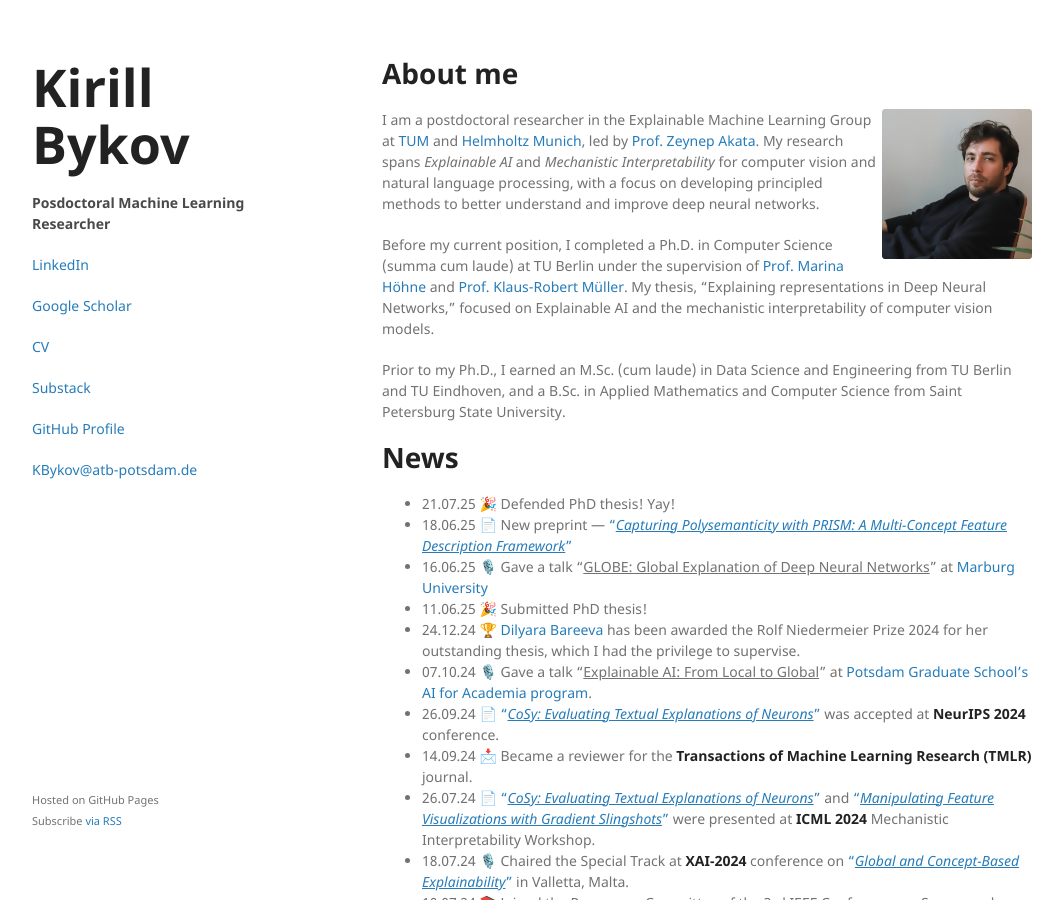
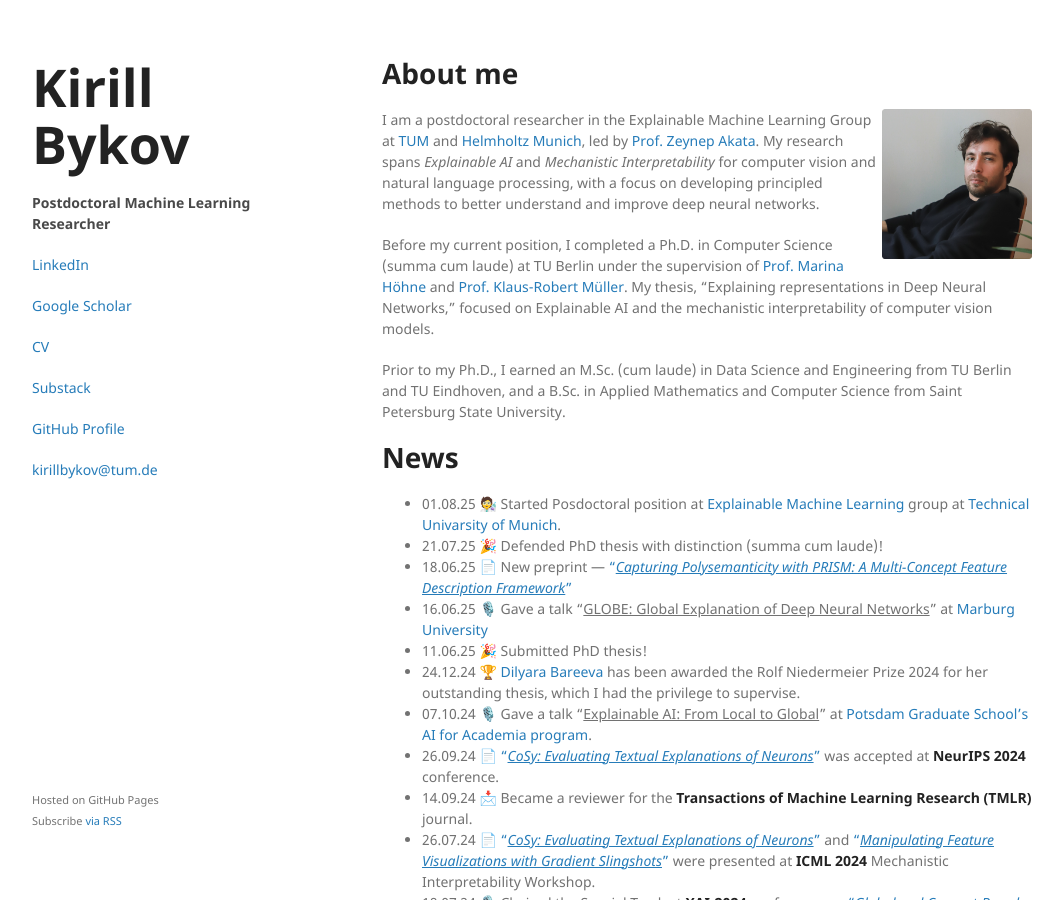
Before and after one commit to lapalap/lapalap.github.io, a Jekyll site: the page built from index.md, in a window 1280 px wide and 900 px high. Shown: the whole window, without its empty margins (108-1171 px from the left). Built offline with Jekyll 4.4.1, drawn with Linux system fonts in a browser that asks for light colours; our own code applies the rules of GitHub Pages for plain Markdown files.

Commit message:
update ✨

```diff
--- a/_config.yml
+++ b/_config.yml
@@ -5,7 +5,7 @@ highlighter:         rouge
 
 
 title: Kirill Bykov
-description: Posdoctoral Machine Learning Researcher
+description: Postdoctoral Machine Learning Researcher
 show_downloads: true
 google_analytics:
 theme: jekyll-theme-minimal
@@ -17,7 +17,7 @@ gems:
 
 # Customise feed settings (uncommenting following two fields to customise feed title and description)
 #title:		     "Kirill Bykov"
-#description:	     "Posdoctoral Machine Learning Researcher"
+#description:	     "Postdoctoral Machine Learning Researcher"
 #twitter:	    "https://twitter.com/kirill_bykov?ref=kirill-bykov.com"
 #scholar:	    "https://scholar.google.com/citations?user=tI39EK8AAAAJ&hl=en"
 #linkedin:	  "https://www.linkedin.com/in/bykovkirill/"
--- a/_layouts/default.html
+++ b/_layouts/default.html
@@ -41,7 +41,7 @@ scrollMSG();
         <p><a href="https://github.com/lapalap/lapalap.github.io/blob/master/_data/cv/Bykov_CV2024.pdf?raw=true">CV</a></p>
         <p><a href="https://kirillbykov.substack.com">Substack</a></p>
         <p><a href="{{ site.github.owner_url }}">GitHub Profile</a></p>
-        <p><a> KBykov@atb-potsdam.de</a></p>
+        <p><a> kirillbykov@tum.de</a></p>
       </header>
       <section>
 
--- a/index.md
+++ b/index.md
@@ -14,7 +14,8 @@ Before my current position, I completed a Ph.D. in Computer Science (summa cum l
 Prior to my Ph.D., I earned an M.Sc. (cum laude) in Data Science and Engineering from TU Berlin and TU Eindhoven, and a B.Sc. in Applied Mathematics and Computer Science from Saint Petersburg State University.
 
 # News
-*   21.07.25 🎉 Defended PhD thesis! Yay!
+*   01.08.25 🧑‍🔬 Started Posdoctoral position at <a href="https://www.eml-munich.de/">Explainable Machine Learning</a> group at <a href="https://www.tum.de/">Technical Univarsity of Munich</a>.
+*   21.07.25 🎉 Defended PhD thesis with distinction (summa cum laude)!
 *   18.06.25 📄 New preprint --- ["<ins>*Capturing Polysemanticity with PRISM: A Multi-Concept Feature Description Framework*</ins>"](https://arxiv.org/abs/2506.15538)
 *   16.06.25 🎙️ Gave a talk "<ins>GLOBE: Global Explanation of Deep Neural Networks</ins>" at [Marburg University](https://xai-lab.net/)
 *   11.06.25 🎉 Submitted PhD thesis!
```
